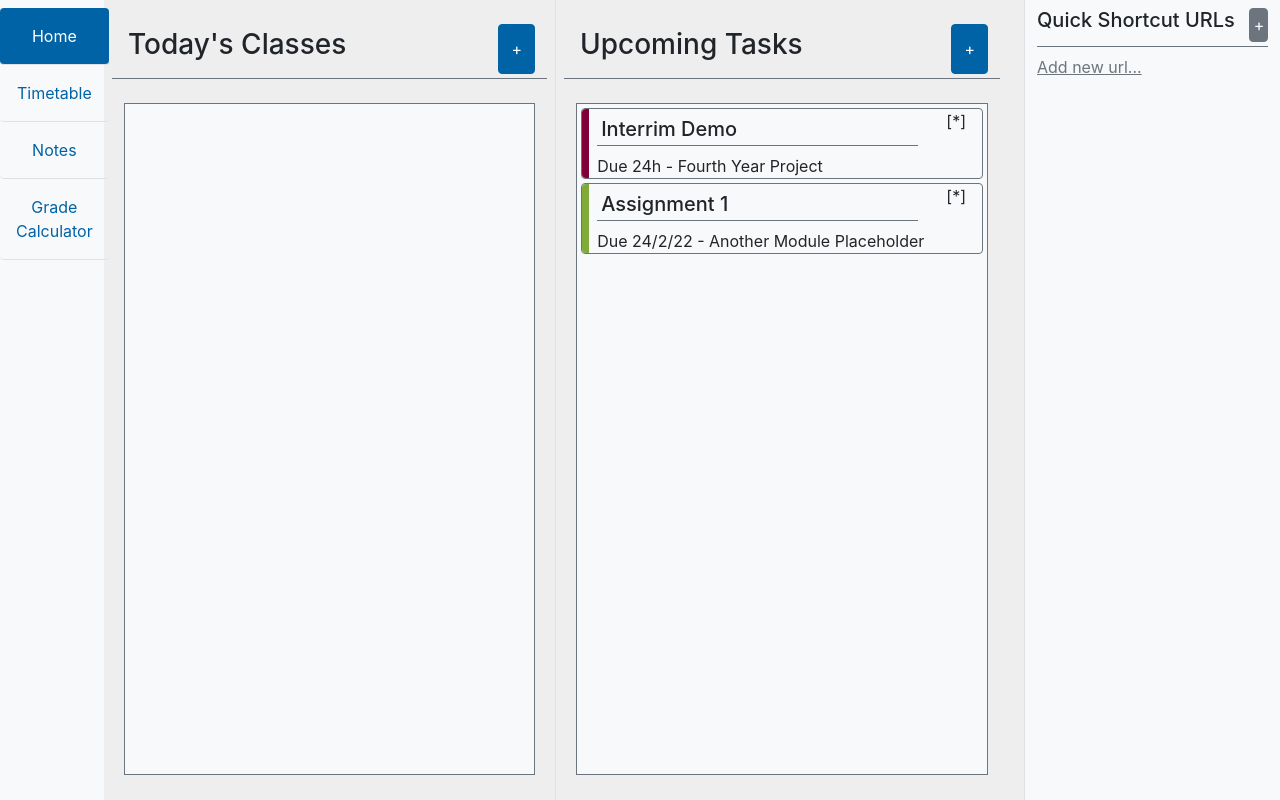
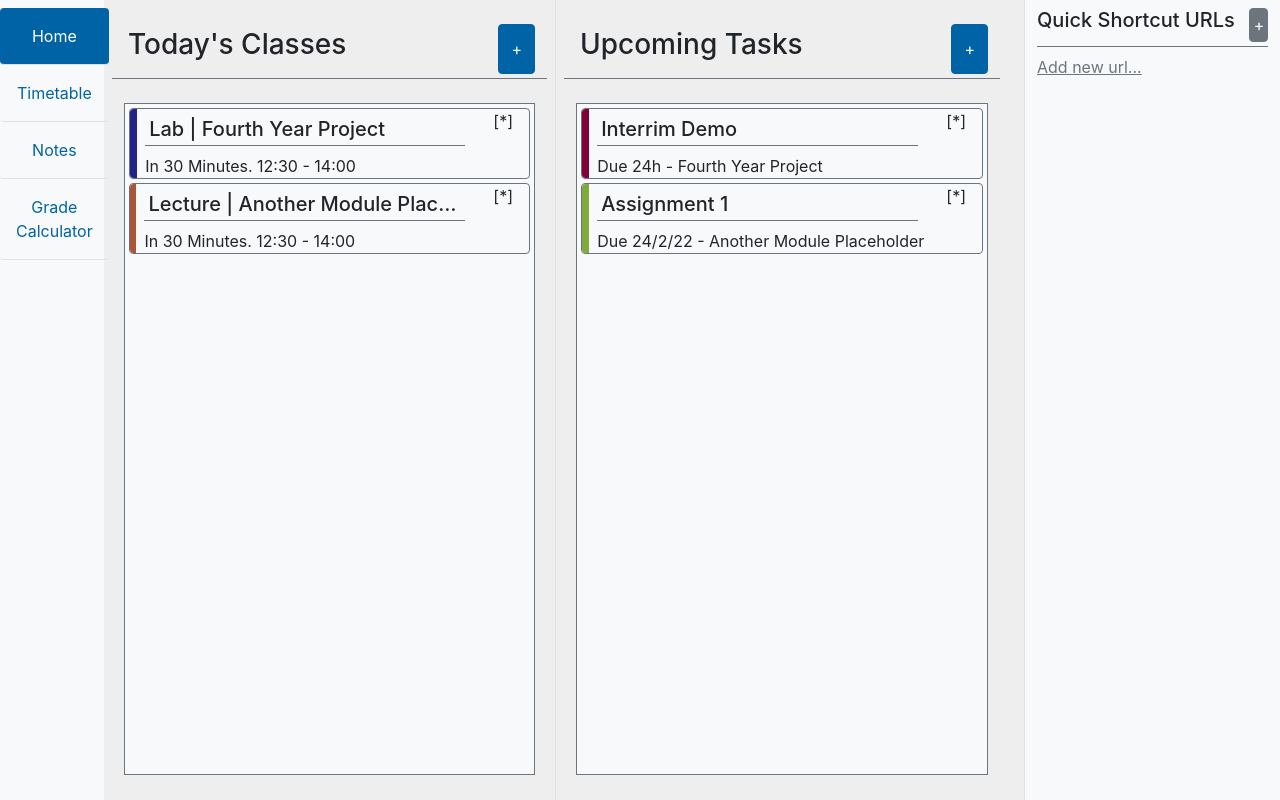
Before and after one commit to Alanas-J/cloudscholar-client, a React (Create React App) app: page / in a window 1280 px wide. Both pictures are taken after typing "name@example.com", "Sample123" into the empty fields and a click on the button "Sign in". Built offline with nearby package versions, Linux system fonts and the light colour scheme.

Commit message:
saving laptop progress, continue work on pc

```diff
--- a/src/components/main_display/home/todays_classes/TodaysClassesDisplay.jsx
+++ b/src/components/main_display/home/todays_classes/TodaysClassesDisplay.jsx
@@ -1,8 +1,12 @@
 import styles from '../Home.module.css'
+import Class from './class/Class'
 
 function TodaysClassesDisplay() {
     return (
         <div className={styles.display + " mt-4 border border-secondary bg-light"}>
+                <Class colour='#222288' classType='Lab' time='24h' subject='Fourth Year Project' />
+                <Class colour='#AA553A' classType='Lecture' time='24/2/22' subject='Another Module Placeholder' />
+
 
         </div>
     );
--- /dev/null
+++ b/src/components/main_display/home/todays_classes/class/Class.jsx
@@ -0,0 +1,30 @@
+import styles from './Class.module.css'
+
+function Class({colour, classType, time, subject}) {
+
+    return (
+        <div className={ styles.task+" border border-secondary m-1 rounded d-flex "}>
+            <div className={"rounded-start me-2"} style={{width:'.45rem', backgroundColor: colour}}></div>
+
+            <div className={styles.taskContent}>
+                <div className="d-flex justify-content-between">
+                    <div className={styles.taskTitleWidth+" pt-1"}>
+                        <h5 className={styles.textOverflow + " border-bottom border-secondary p-1"}>{classType} | {subject}</h5>
+                    </div>
+                    <div className="me-3 ">[*]</div>
+                </div>
+
+                <div className="w-100">
+                    <div>
+                        <p className={styles.textOverflow + " m-0"}>
+                        In 30 Minutes. 12:30 - 14:00</p>
+                    </div>
+
+                </div>
+
+            </div>
+        </div>
+    );
+}
+
+export default Class;
--- /dev/null
+++ b/src/components/main_display/home/todays_classes/class/Class.module.css
@@ -0,0 +1,26 @@
+.textOverflow{
+    overflow: hidden;
+    white-space: nowrap;
+    text-overflow: ellipsis;
+}
+
+.taskTitleWidth{
+    width: calc(100% - 4rem);
+}
+
+.taskContent{
+    width: calc(100% - .9rem);
+}
+
+.colour::before{
+    content: " ";
+    min-width: .3rem;
+    background-color: rgb(17, 187, 116);
+}
+
+.task:hover{
+    background-color: rgba(24, 24, 24, 0.062);
+}
+.task{
+    cursor: pointer;
+}
```
